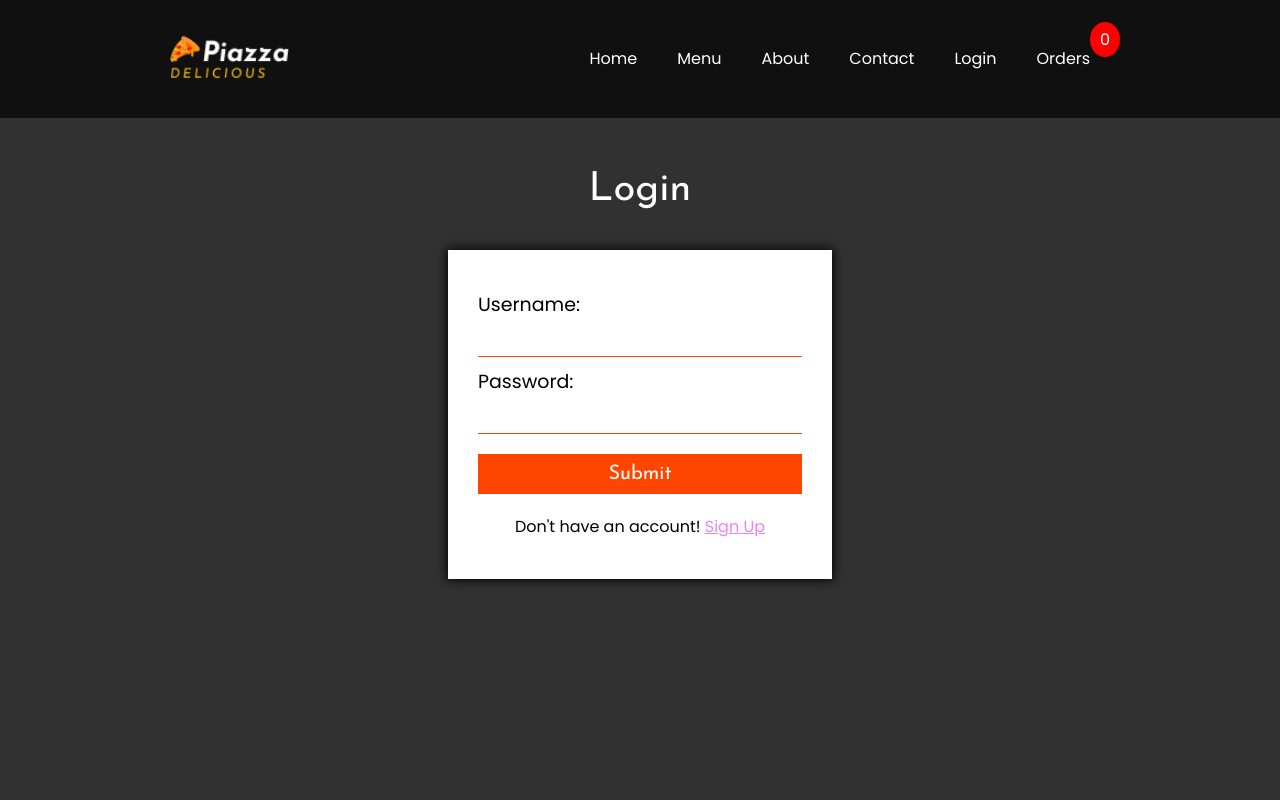
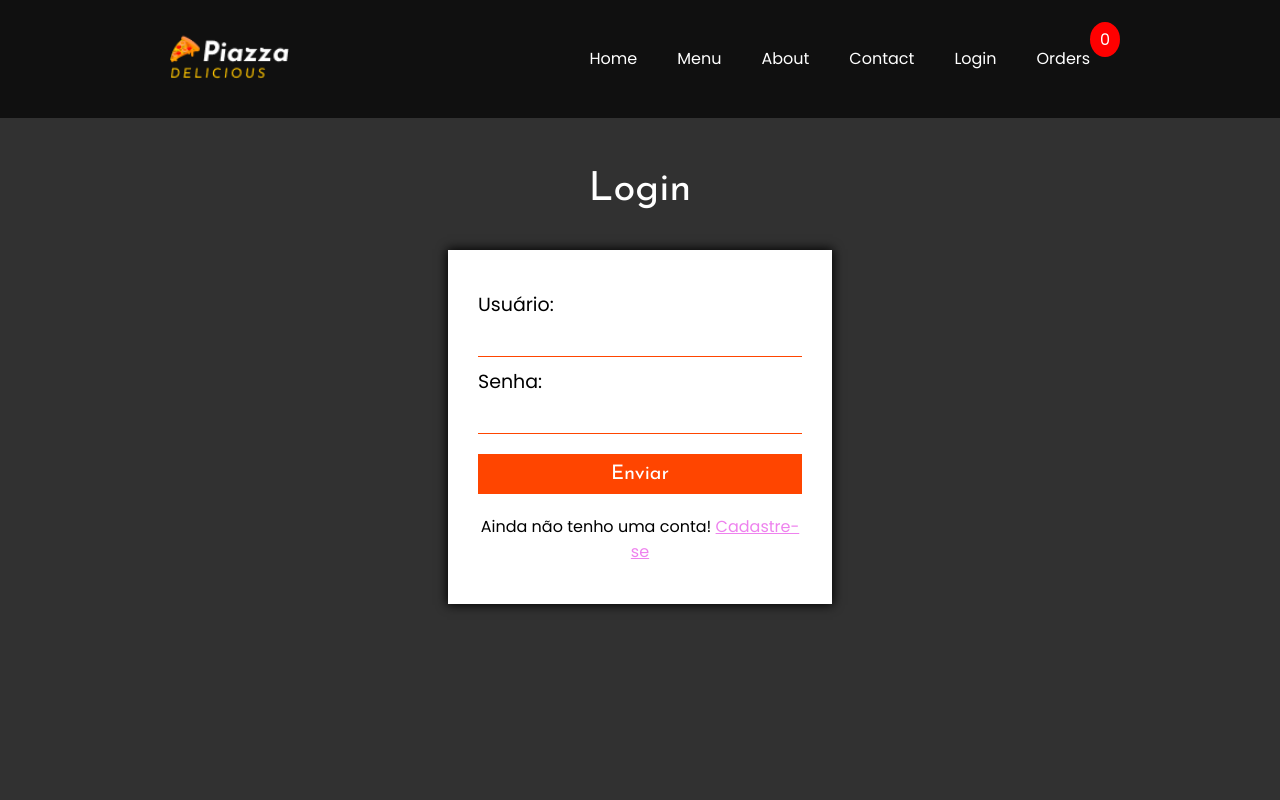
Before and after one commit to heitor-exe/TrabalhoPizzaria, a Django app: page /log_in/ in a window 1280 px wide. Run offline with Django 3.2, Linux system fonts and the light colour scheme; data comes from the database, SQL or seed files in the repository; some web fonts are replaced.

Commit message:
Update login.html

```diff
--- a/templates/Home/login.html
+++ b/templates/Home/login.html
@@ -7,18 +7,18 @@
         <form action="/log_in/" method="POST">
         {% csrf_token %}
             <div>
-                <label for="user_name_">Username:</label>
+                <label for="user_name_">Usuário:</label>
                 <input type="text" id="user_name_" name="user_name_" required>
             </div>
             <div>
-                <label for="pass_">Password:</label>
+                <label for="pass_">Senha:</label>
                 <input type="password" id="pass_" name="pass_" required>
             </div>
             <div class="btn-submit-form">
-                <button type="submit">Submit</button>
+                <button type="submit">Enviar</button>
             </div>
             <div>
-                <p>Don't have an account! <a href="/signup/">Sign Up</a></p>
+                <p>Ainda não tenho uma conta! <a href="/signup/">Cadastre-se</a></p>
             </div>
         </form>
     </div>
```
